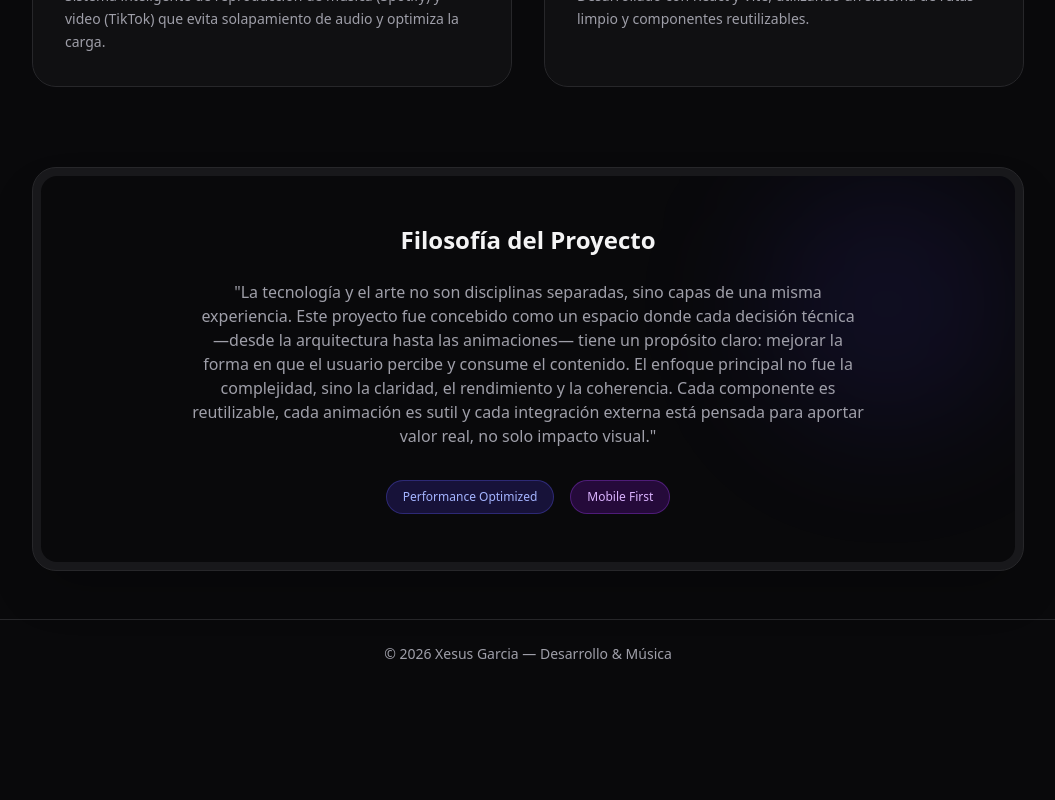
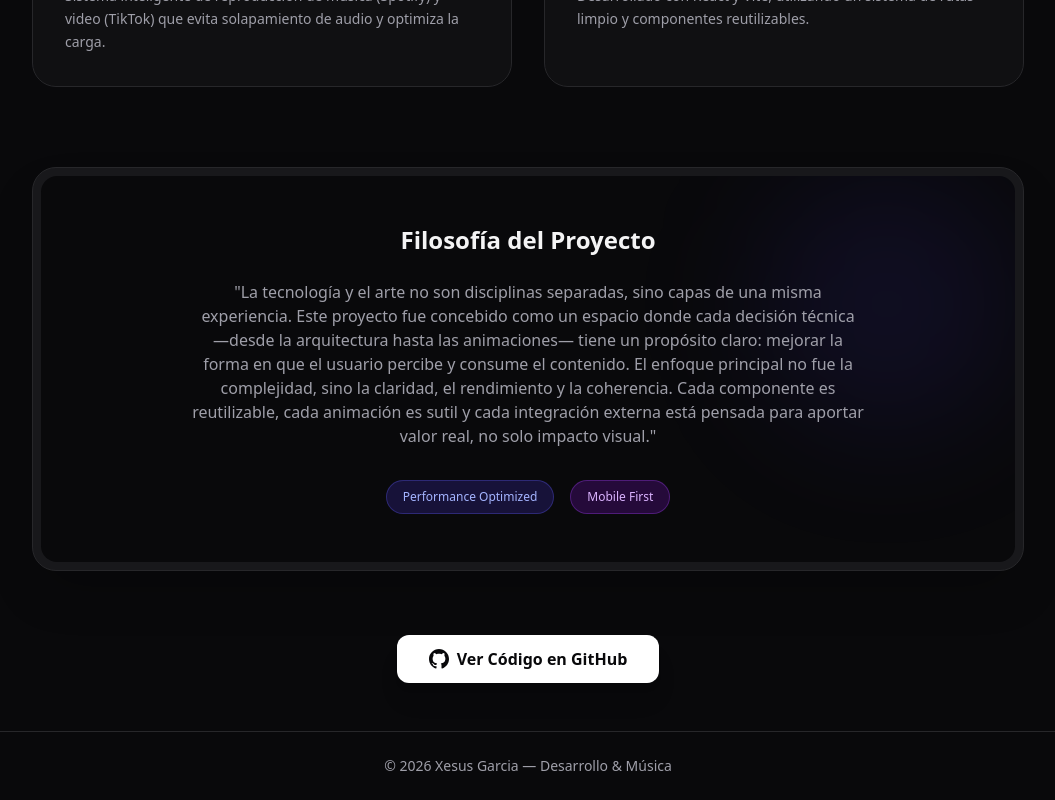
Before and after one commit to XesusGarcia1/portfolio-xesus, a React (Vite) app: page /proyectos/portafolio in a window 1280 px wide. Shown: the part 893-1693 px from the top of the page, without its empty margins (112-1167 px from the left). Before the commit the page ends 1581 px from the top, so only its background shows below. Built offline with nearby package versions, Linux system fonts and the light colour scheme.

Commit message:
add account

```diff
--- a/src/pages/Contact.jsx
+++ b/src/pages/Contact.jsx
@@ -47,12 +47,12 @@ export default function Contact() {
                         Repositorios y proyectos personales.
                     </p>
                     <a
-                        href="https://github.com/tu-usuario"
+                        href="https://github.com/XesusGarcia1"
                         target="_blank"
                         rel="noopener noreferrer"
                         className="text-indigo-400 hover:underline text-sm"
                     >
-                        github.com/tu-usuario
+                        github.com/XesusGarcia1
                     </a>
                 </div>
 
@@ -73,10 +73,9 @@ export default function Contact() {
                 </div>
             </div>
 
-            {/* CTA final */}
             <div className="text-center">
                 <a
-                    href="mailto:tu-correo@email.com"
+                    href="mailto:xesusgmusic@gmail.com"
                     className="
             inline-block px-8 py-3 rounded-xl
             bg-indigo-600 hover:bg-indigo-700
--- a/src/pages/PortfolioProject.jsx
+++ b/src/pages/PortfolioProject.jsx
@@ -103,9 +103,9 @@ export default function PortfolioProject() {
                 </div>
             </div>
 
-            {/* <div className="mt-16 text-center">
+            <div className="mt-16 text-center">
                 <a
-                    href="https://github.com/tu-usuario/tu-repo"
+                    href="https://github.com/XesusGarcia1/portfolio-xesus"
                     target="_blank"
                     rel="noopener noreferrer"
                     className="inline-flex items-center gap-2 px-8 py-3 rounded-xl bg-white text-zinc-950 font-bold hover:bg-zinc-200 transition shadow-xl"
@@ -113,7 +113,7 @@ export default function PortfolioProject() {
                     <svg className="w-5 h-5" fill="currentColor" viewBox="0 0 24 24"><path d="M12 0c-6.626 0-12 5.373-12 12 0 5.302 3.438 9.8 8.207 11.387.599.111.793-.261.793-.577v-2.234c-3.338.726-4.033-1.416-4.033-1.416-.546-1.387-1.333-1.756-1.333-1.756-1.089-.745.083-.729.083-.729 1.205.084 1.839 1.237 1.839 1.237 1.07 1.834 2.807 1.304 3.492.997.107-.775.418-1.305.762-1.604-2.665-.305-5.467-1.334-5.467-5.931 0-1.311.469-2.381 1.236-3.221-.124-.303-.535-1.524.117-3.176 0 0 1.008-.322 3.301 1.23.957-.266 1.983-.399 3.003-.404 1.02.005 2.047.138 3.006.404 2.291-1.552 3.297-1.23 3.297-1.23.653 1.653.242 2.874.118 3.176.77.84 1.235 1.911 1.235 3.221 0 4.609-2.807 5.624-5.479 5.921.43.372.823 1.102.823 2.222v3.293c0 .319.192.694.801.576 4.765-1.589 8.199-6.086 8.199-11.386 0-6.627-5.373-12-12-12z" /></svg>
                     Ver Código en GitHub
                 </a>
-            </div> */}
+            </div>
         </section>
     )
 }
```
